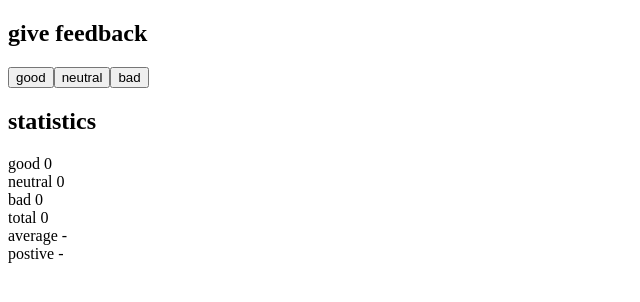
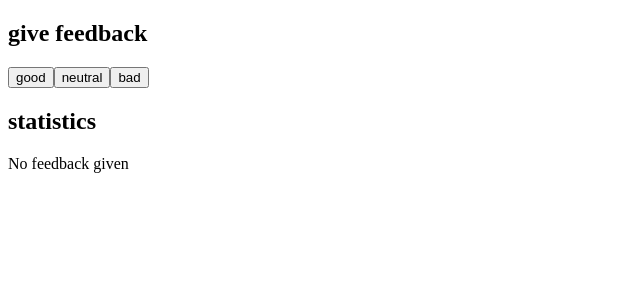
Before and after one commit to SpliceReborn/fsopen, a React (Create React App) app in the folder part1/unicafe/: page / in a window 1280 px wide. Shown: the top 302 px of the page, without its empty margins (0-640 px from the left). Built offline with nearby package versions, Linux system fonts and the light colour scheme.

Commit message:
1.9: unicafe step4

```diff
--- a/part1/unicafe/src/App.js
+++ b/part1/unicafe/src/App.js
@@ -1,9 +1,8 @@
 import React, {useState} from "react";
 
-const Statistics = ({good, neutral, bad}) => {
+const Statistics = ({good, neutral, bad, feedbackGiven}) => {
 
   const total = good+neutral+bad
-  const atLeastOneVote = good || neutral || bad
 
   return (
     <p>
@@ -11,8 +10,8 @@ const Statistics = ({good, neutral, bad}) => {
       neutral {neutral}<br/>
       bad {bad} <br/>
       total {total} <br/>
-      average {atLeastOneVote ? (good-bad)/(total) : "-"} <br/>
-      postive {atLeastOneVote ? good*100/(total)+" %" : "-"}
+      average {feedbackGiven ? (good-bad)/(total) : "-"} <br/>
+      postive {feedbackGiven ? good*100/(total)+" %" : "-"}
     </p>
   )
 }
@@ -22,6 +21,8 @@ function App() {
   const [neutral, setNeutral] = useState(0)
   const [bad, setBad] = useState(0)
 
+  const feedbackGiven = good || neutral || bad
+
   return (
     <div>
       <h2>give feedback</h2>
@@ -29,7 +30,17 @@ function App() {
       <button onClick={() => {setNeutral(neutral+1)}}>neutral</button>
       <button onClick={() => {setBad(bad+1)}}>bad</button>
       <h2>statistics</h2>
-      <Statistics good={good} neutral={neutral} bad={bad}/>
+      {
+        feedbackGiven ?
+        <Statistics
+          good={good}
+          neutral={neutral}
+          bad={bad}
+          feedbackGiven={feedbackGiven}
+        /> :
+        <p>No feedback given</p>
+      }
+
     </div>
   );
 }
```
